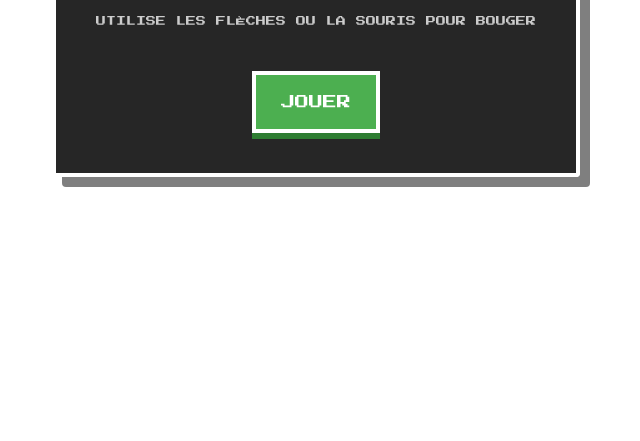
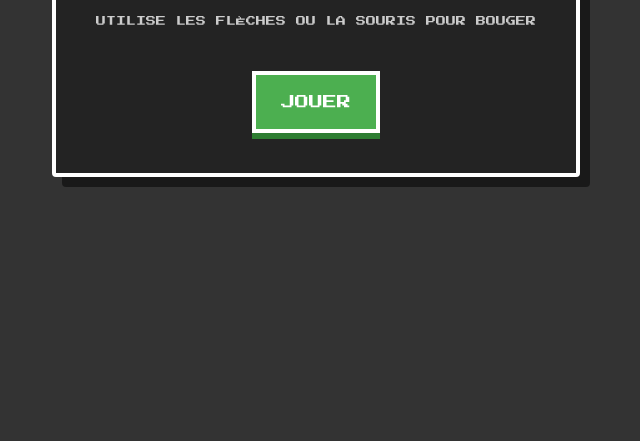
Before and after one commit to lamolosau/pixelize, a plain HTML site: page public/index.html in a window 1280 px wide. Shown: the part 359-800 px from the top of the page, without its empty margins (324-964 px from the left). Drawn offline with Linux system fonts and the light colour scheme.

Commit message:
changement du menu de départ

```diff
--- a/public/style.css
+++ b/public/style.css
@@ -2,7 +2,7 @@
   margin: 0;
   padding: 0;
   overflow: hidden;
-  background-color: white;
+  background-color: #333333;
 }
 
 #gameCanvas {
@@ -32,7 +32,7 @@
 }
 
 #start-screen {
-  background-color: rgba(0, 0, 0, 0.85);
+  background-color: rgba(32, 32, 32, 0.85);
   padding: 40px;
   border-radius: 4px;
   text-align: center;
--- a/public/view.js
+++ b/public/view.js
@@ -220,7 +220,7 @@
   const now = new Date();
   const time = now.getHours() + now.getMinutes() / 60;
   // Pour tester, décommente la ligne ci-dessous pour forcer une heure (ex: 18.5 pour le coucher de soleil)
-  // const time = 21;
+  // const time = 7;
   const atmosphere = getAtmosphereColor(time);
 
   if (time > 6 && time < 20) {
```
